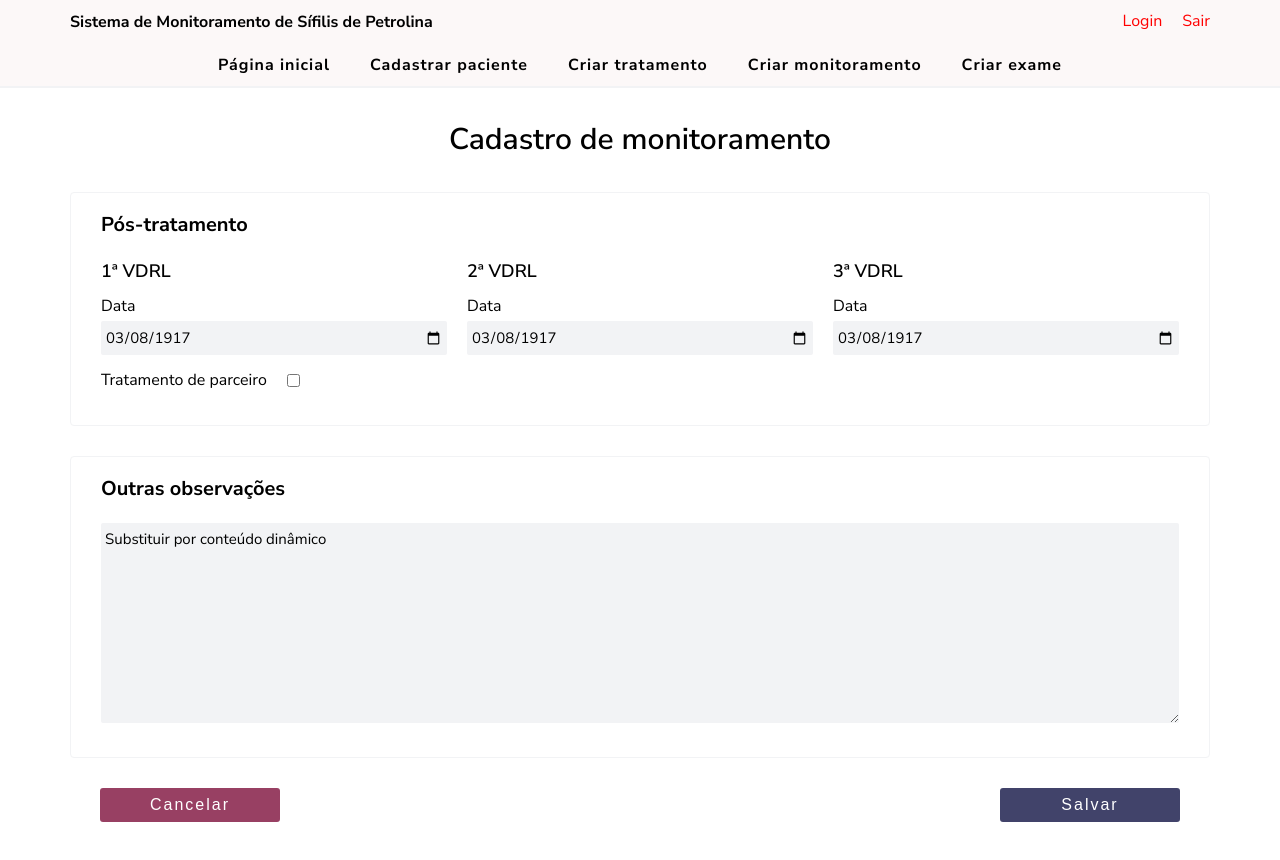
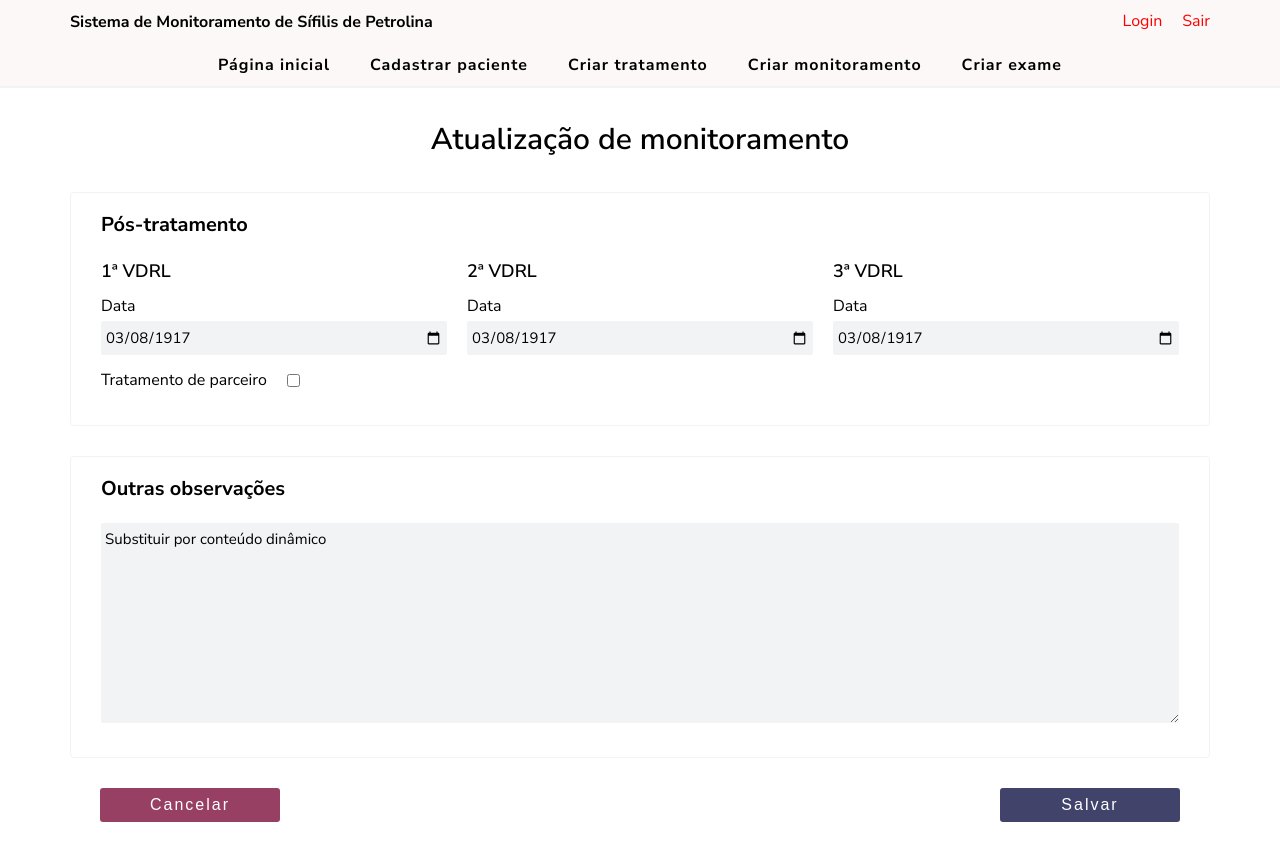
Before and after one commit to thiagocrux/sms-client, a React (Create React App) app: page /monitoramento/1 in a window 1280 px wide. Shown: the top 860 px of the page. Built offline with nearby package versions, Linux system fonts and the light colour scheme.

Commit message:
Update Monitoring page heading

```diff
--- a/src/containers/Monitoring/Monitoring.jsx
+++ b/src/containers/Monitoring/Monitoring.jsx
@@ -115,7 +115,9 @@ export default function Monitoring() {
 
   return (
     <>
-      <Heading type="primary">Cadastro de monitoramento</Heading>
+      <Heading type="primary">
+        {formType === 'update' ? 'Atualização' : 'Cadastro'} de monitoramento
+      </Heading>
       <Form>
         <Divider>
           <Heading type="secondary">Pós-tratamento</Heading>
```
